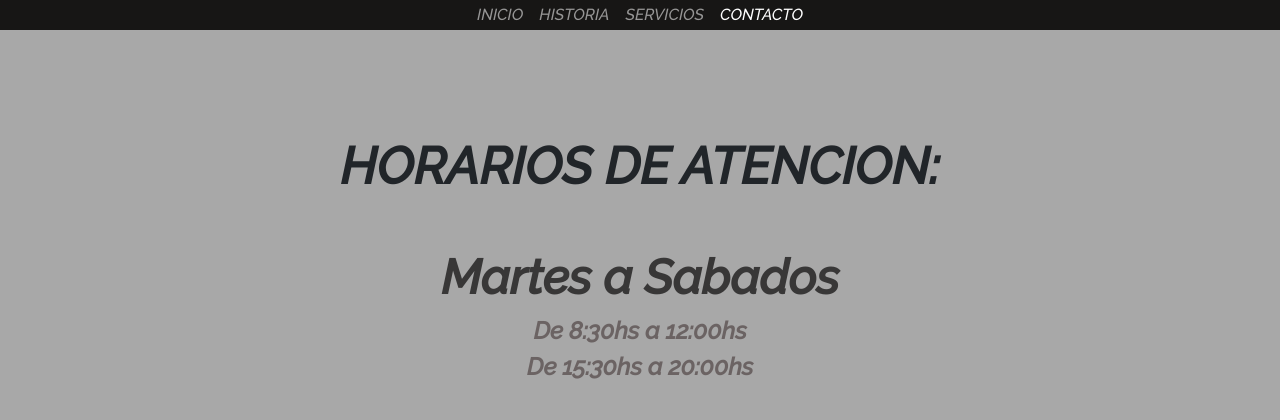
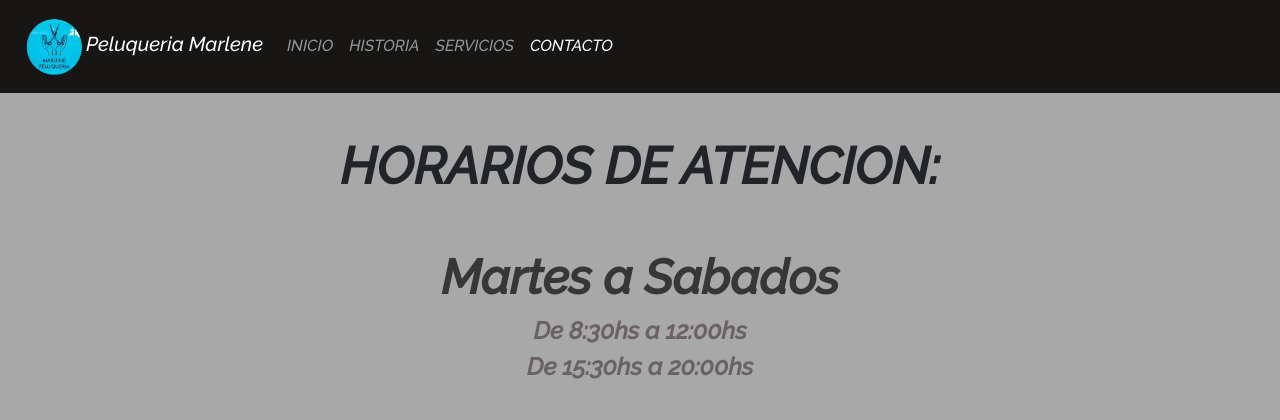
Before and after one commit to guelan14/web-peluqueria, a Django app: page /contact/ in a window 1280 px wide. Shown: the top 420 px of the page. Run offline with Django 4.2, Linux system fonts and the light colour scheme; some libraries are stand-ins or nearby versions.

Commit message:
arreglando bug

```diff
--- a/core/templates/core/base.html
+++ b/core/templates/core/base.html
@@ -34,12 +34,14 @@
   <nav class="navegation navbar navbar-expand-lg bg-body-tertiary navbar-dark fixed-top">
     <div class="container-fluid position-relative">
       <a class="navbar-brand  href=" {% url 'home' %}">
+        <img class=" img-fluid mb-3 mb-lg-0  rounded" style="width: 4rem;" src=" {% static 'core/img/logo.png' %}"
+          alt="logo">Peluqueria Marlene
       </a>
       <button class="navbar-toggler" type="button" data-bs-toggle="collapse" data-bs-target="#navbarNav"
         aria-controls="navbarNav" aria-expanded="false" aria-label="Toggle navigation">
         <span class="navbar-toggler-icon"></span>
       </button>
-      <div class="collapse navbar-collapse position-absolute top-50 start-50 translate-middle" id="navbarNav">
+      <div class="collapse navbar-collapse  " id="navbarNav">
         <ul class="navbar-nav ">
           <li class="nav-item">
             <a class="nav-link {% if request.path == '/' %}active{% endif %}" href={% url 'home' %}>INICIO</a>
```
